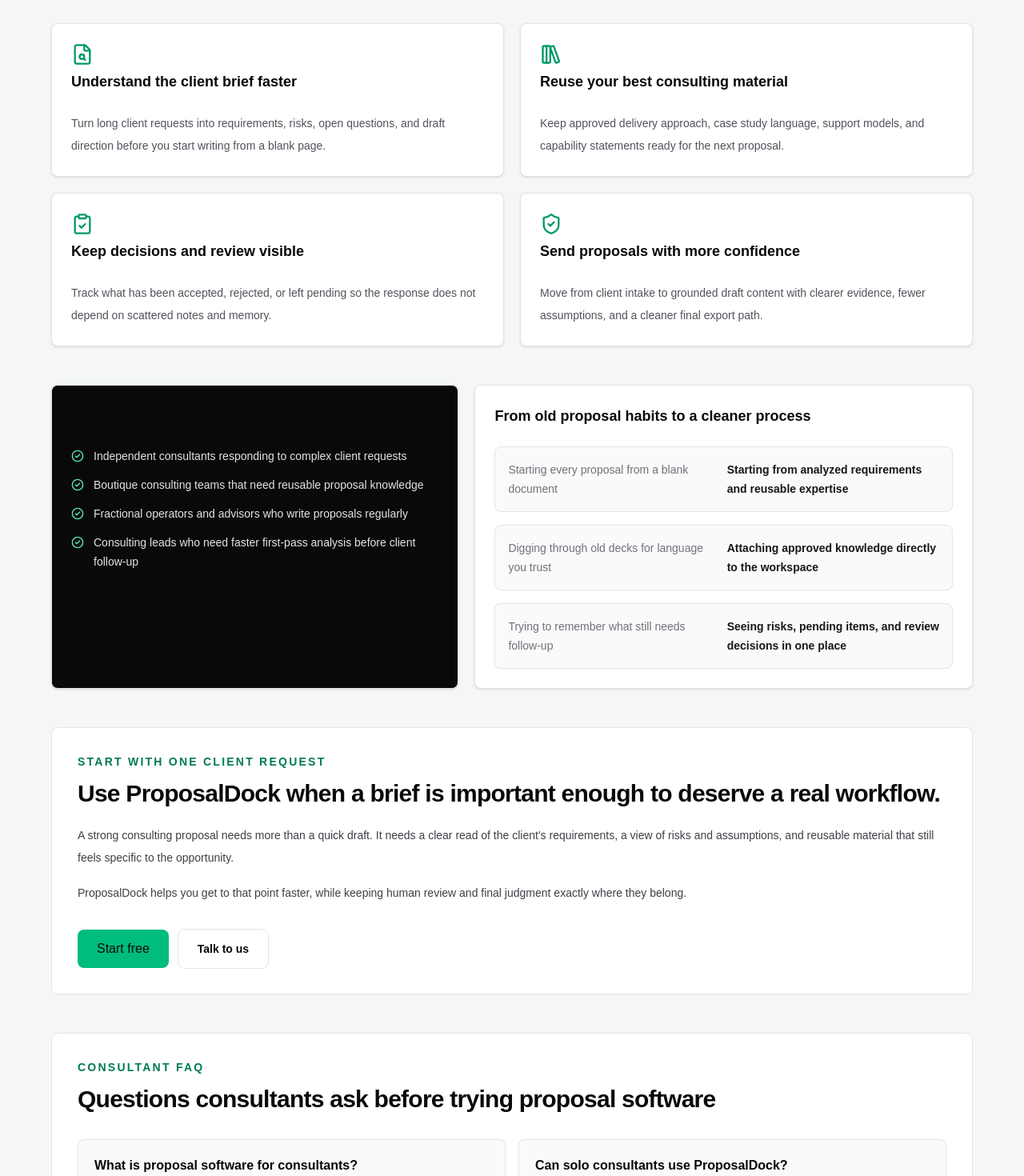
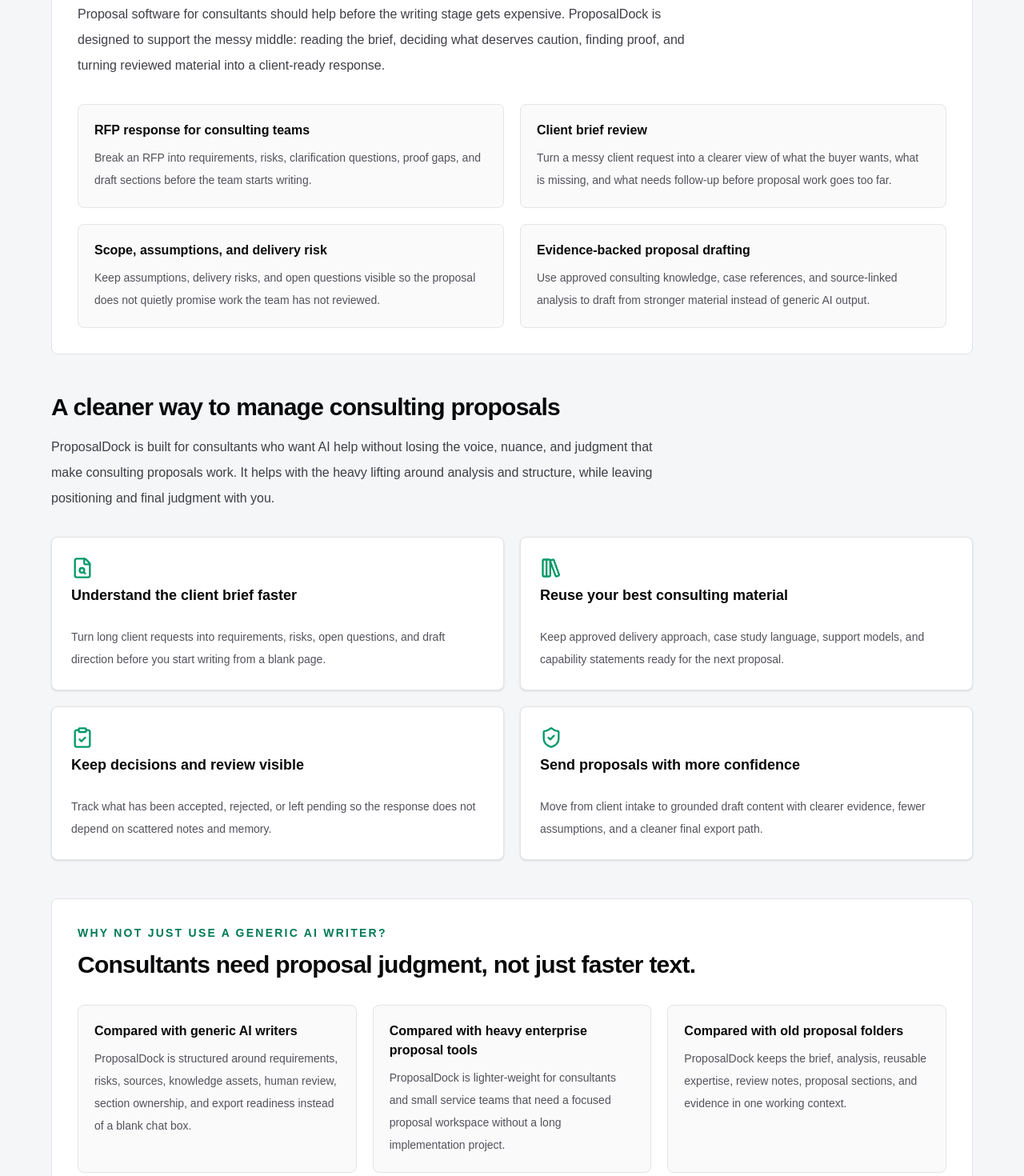
Before and after one commit to proposaldock/pdock, a Next.js app: page /proposal-software-for-consultants in a window 1280 px wide. Shown: the part 820-2290 px from the top of the page at 80% size. Built offline with nearby package versions, Linux system fonts and the light colour scheme; no server answers.

Commit message:
Improve consultant proposal software SEO page

```diff
--- a/app/about/page.tsx
+++ b/app/about/page.tsx
@@ -255,6 +255,16 @@
               </Button>
             </Link>
           </div>
+          <p className="mt-5 text-sm leading-6 text-zinc-600">
+            Consultants can also read the focused guide to{" "}
+            <Link
+              href="/proposal-software-for-consultants"
+              className="font-semibold text-emerald-700 hover:text-emerald-800"
+            >
+              proposal software for consultants
+            </Link>
+            .
+          </p>
         </section>
       </div>
     </main>
--- a/app/page.tsx
+++ b/app/page.tsx
@@ -151,9 +151,9 @@
 
 const useCases = [
   {
-    title: "Consultants",
+    title: "Proposal software for consultants",
     body:
-      "Analyze client briefs, reuse approved expertise, and move into a grounded proposal draft without rebuilding the process from scratch.",
+      "Analyze client briefs, review risks, reuse approved expertise, and move into a grounded proposal draft without rebuilding the process from scratch.",
     href: "/proposal-software-for-consultants",
   },
   {
--- a/app/proposal-software-for-consultants/page.tsx
+++ b/app/proposal-software-for-consultants/page.tsx
@@ -14,16 +14,16 @@
 import { buildCanonical } from "@/lib/site";
 
 export const metadata: Metadata = {
-  title: "Proposal Software for Consultants | ProposalDock",
+  title: "Proposal Software for Consultants | AI Proposal Workspace",
   description:
-    "Proposal software for consultants who need to analyze client briefs, reuse approved expertise, draft stronger proposals, and keep review work organized in one AI-assisted workspace.",
+    "Proposal software for consultants who need to analyze client briefs, reuse approved expertise, manage evidence, review risks, and draft stronger proposals in one AI-assisted workspace.",
   alternates: {
     canonical: buildCanonical("/proposal-software-for-consultants"),
   },
   openGraph: {
-    title: "Proposal Software for Consultants | ProposalDock",
+    title: "Proposal Software for Consultants | AI Proposal Workspace",
     description:
-      "ProposalDock gives consultants one AI-assisted workspace to analyze client briefs, reuse expertise, and draft stronger proposals.",
+      "ProposalDock gives consultants one AI-assisted workspace to analyze client briefs, reuse expertise, review risks, and draft stronger proposals.",
     url: buildCanonical("/proposal-software-for-consultants"),
   },
 };
@@ -79,6 +79,11 @@
       "Boutique consulting firms can use ProposalDock to keep proposal work in one workspace instead of spreading requirements, reusable expertise, review notes, and final proposal sections across old documents, chat threads, and memory.",
   },
   {
+    question: "How is ProposalDock different from a generic AI proposal generator?",
+    answer:
+      "ProposalDock is built around a proposal workflow rather than one prompt. It helps consultants analyze the brief, spot risks, reuse approved knowledge, review evidence, manage proposal sections, and export a response pack after human review.",
+  },
+  {
     question: "Does ProposalDock replace consultant judgment?",
     answer:
       "No. AI helps with analysis, structure, risk spotting, and first-pass drafting. The consultant still reviews the output, edits the positioning, approves what is safe to use, and decides what should go to the client.",
@@ -97,6 +102,47 @@
   {
     before: "Trying to remember what still needs follow-up",
     after: "Seeing risks, pending items, and review decisions in one place",
+  },
+] as const;
+
+const consultantUseCases = [
+  {
+    title: "RFP response for consulting teams",
+    body:
+      "Break an RFP into requirements, risks, clarification questions, proof gaps, and draft sections before the team starts writing.",
+  },
+  {
+    title: "Client brief review",
+    body:
+      "Turn a messy client request into a clearer view of what the buyer wants, what is missing, and what needs follow-up before proposal work goes too far.",
+  },
+  {
+    title: "Scope, assumptions, and delivery risk",
+    body:
+      "Keep assumptions, delivery risks, and open questions visible so the proposal does not quietly promise work the team has not reviewed.",
+  },
+  {
+    title: "Evidence-backed proposal drafting",
+    body:
+      "Use approved consulting knowledge, case references, and source-linked analysis to draft from stronger material instead of generic AI output.",
+  },
+] as const;
+
+const comparisonPoints = [
+  {
+    title: "Compared with generic AI writers",
+    body:
+      "ProposalDock is structured around requirements, risks, sources, knowledge assets, human review, section ownership, and export readiness instead of a blank chat box.",
+  },
+  {
+    title: "Compared with heavy enterprise proposal tools",
+    body:
+      "ProposalDock is lighter-weight for consultants and small service teams that need a focused proposal workspace without a long implementation project.",
+  },
+  {
+    title: "Compared with old proposal folders",
+    body:
+      "ProposalDock keeps the brief, analysis, reusable expertise, review notes, proposal sections, and evidence in one working context.",
   },
 ] as const;
 
@@ -137,7 +183,7 @@
               Proposal software for consultants
             </p>
             <h1 className="mt-3 text-4xl font-black tracking-tight text-zinc-950 sm:text-5xl">
-              Proposal software for consultants who need stronger drafts without starting from scratch.
+              Proposal software for consultants who want better briefs, stronger drafts, and less weekend scramble.
             </h1>
             <p className="mt-5 max-w-3xl text-base leading-8 text-zinc-700">
               Consultants often have the expertise, but the proposal process still burns time:
@@ -176,6 +222,29 @@
           </Card>
         </section>
 
+        <section className="mt-12 rounded-lg border border-zinc-200 bg-white p-8">
+          <p className="text-sm font-semibold uppercase tracking-[0.16em] text-emerald-700">
+            Consulting proposal use cases
+          </p>
+          <h2 className="mt-3 text-3xl font-black tracking-tight text-zinc-950">
+            How consultants use ProposalDock before the proposal becomes a final document.
+          </h2>
+          <p className="mt-4 max-w-3xl text-base leading-8 text-zinc-700">
+            Proposal software for consultants should help before the writing stage gets expensive.
+            ProposalDock is designed to support the messy middle: reading the brief, deciding what
+            deserves caution, finding proof, and turning reviewed material into a client-ready
+            response.
+          </p>
+          <div className="mt-8 grid gap-5 md:grid-cols-2">
+            {consultantUseCases.map((item) => (
+              <div key={item.title} className="rounded-lg border border-zinc-200 bg-zinc-50 p-5">
+                <h3 className="font-semibold text-zinc-950">{item.title}</h3>
+                <p className="mt-2 text-sm leading-7 text-zinc-600">{item.body}</p>
+              </div>
+            ))}
+          </div>
+        </section>
+
         <section className="mt-12">
           <div className="max-w-3xl">
             <h2 className="text-3xl font-black tracking-tight text-zinc-950">
@@ -200,6 +269,23 @@
                   <p className="text-sm leading-7 text-zinc-600">{item.body}</p>
                 </CardContent>
               </Card>
+            ))}
+          </div>
+        </section>
+
+        <section className="mt-12 rounded-lg border border-zinc-200 bg-white p-8">
+          <p className="text-sm font-semibold uppercase tracking-[0.16em] text-emerald-700">
+            Why not just use a generic AI writer?
+          </p>
+          <h2 className="mt-3 text-3xl font-black tracking-tight text-zinc-950">
+            Consultants need proposal judgment, not just faster text.
+          </h2>
+          <div className="mt-8 grid gap-5 md:grid-cols-3">
+            {comparisonPoints.map((item) => (
+              <div key={item.title} className="rounded-lg border border-zinc-200 bg-zinc-50 p-5">
+                <h3 className="font-semibold text-zinc-950">{item.title}</h3>
+                <p className="mt-2 text-sm leading-7 text-zinc-600">{item.body}</p>
+              </div>
             ))}
           </div>
         </section>
--- a/app/rfp-response-software/page.tsx
+++ b/app/rfp-response-software/page.tsx
@@ -196,6 +196,16 @@
               Talk to us
             </Link>
           </div>
+          <p className="mt-5 text-sm leading-6 text-zinc-600">
+            If your RFP work is mainly consulting-led, see how ProposalDock works as{" "}
+            <Link
+              href="/proposal-software-for-consultants"
+              className="font-semibold text-emerald-700 hover:text-emerald-800"
+            >
+              proposal software for consultants
+            </Link>
+            .
+          </p>
         </section>
       </div>
     </main>
```
